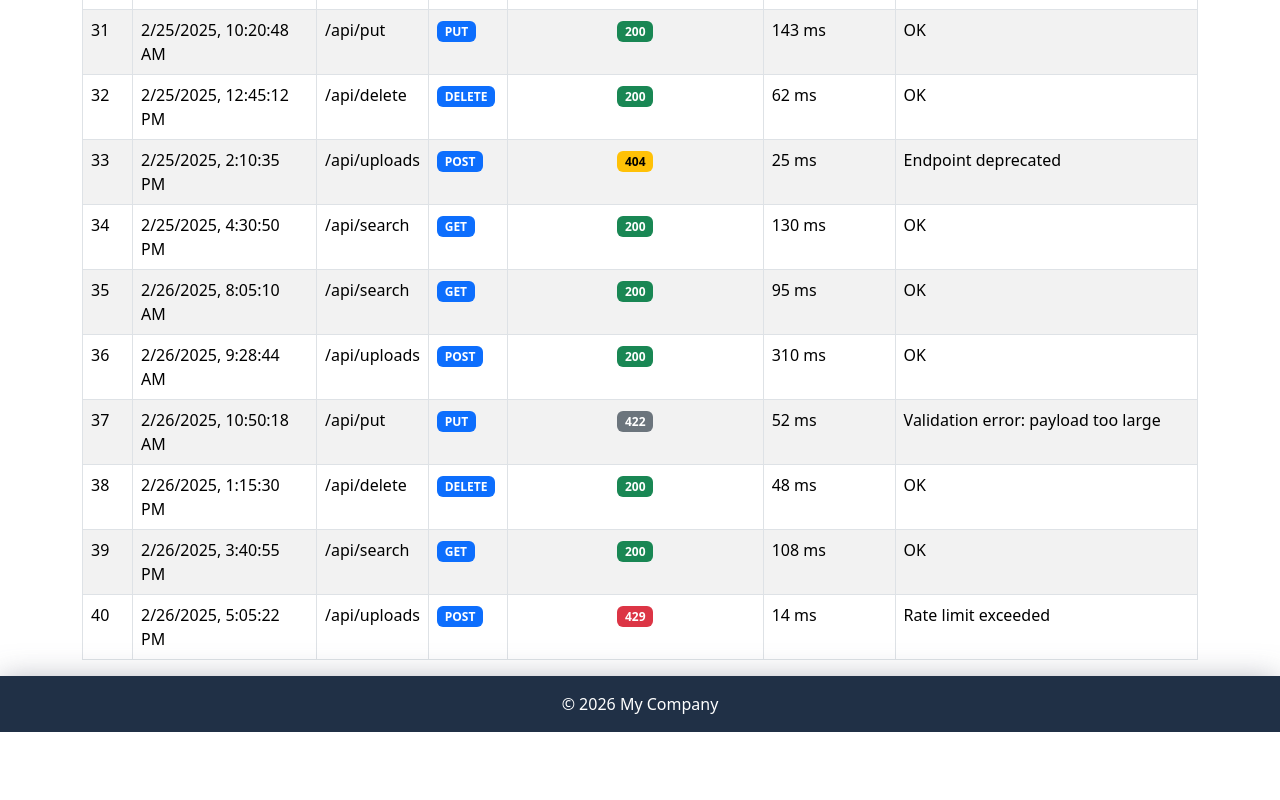
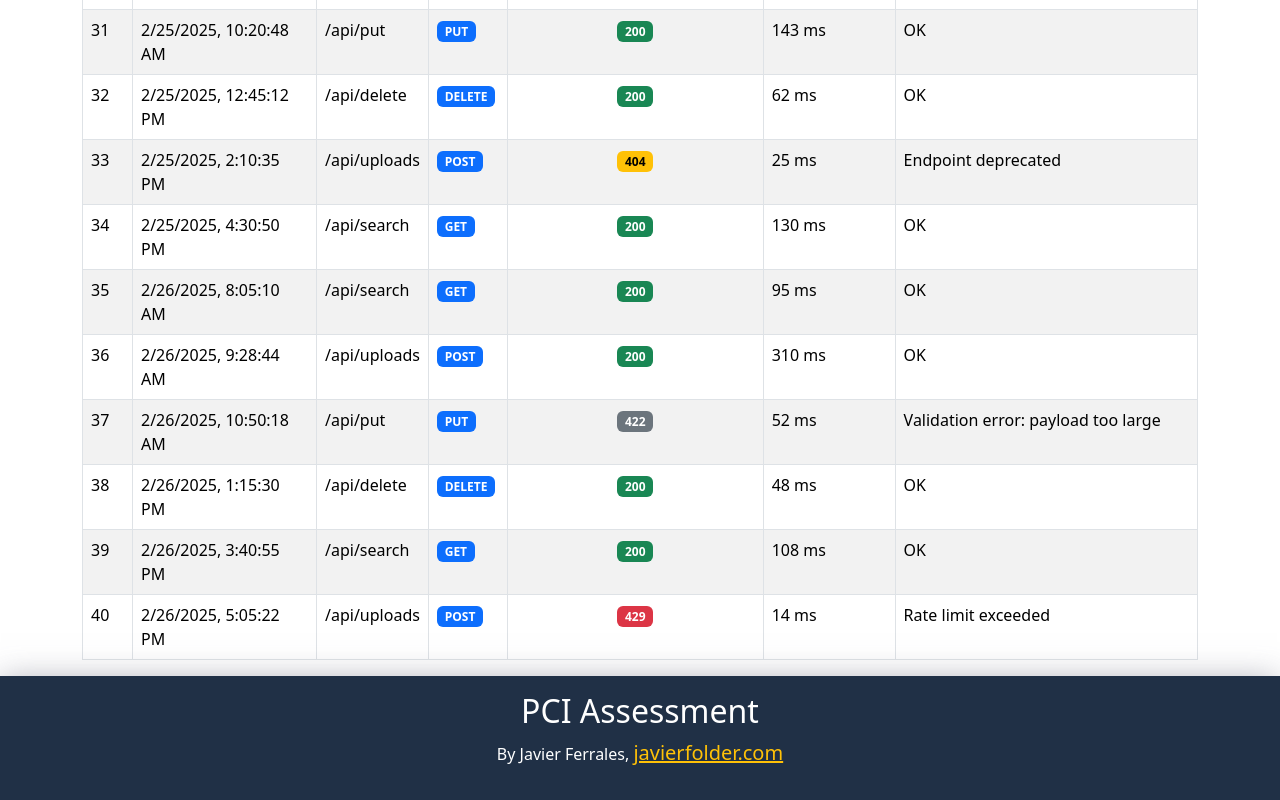
Before and after one commit to ferralespereira/pci_assessment, a React (Vite) app: page / in a window 1280 px wide. Shown: the part 2985-3785 px from the top of the page. Before the commit the page ends 3717 px from the top, so only its background shows below. Built offline with nearby package versions, Linux system fonts and the light colour scheme.

Commit message:
setting headers content

```diff
--- a/src/components/Layout.tsx
+++ b/src/components/Layout.tsx
@@ -18,7 +18,8 @@ export default function Layout({ children }: LayoutProps) {
 
       {/* Footer */}
       <footer className="text-white text-center p-3 mt-auto" style={{ backgroundColor: "rgb(32, 48, 70)", boxShadow: "-1px 2px 31.1px -2px #6a6b7d8c" }}>
-        © 2026 My Company
+        <h2>PCI Assessment</h2>
+        <p>By Javier Ferrales, <a className="fs-5 text-warning" href="https://javierfolder.com">javierfolder.com</a></p>
       </footer>
     </div>
   );
```
